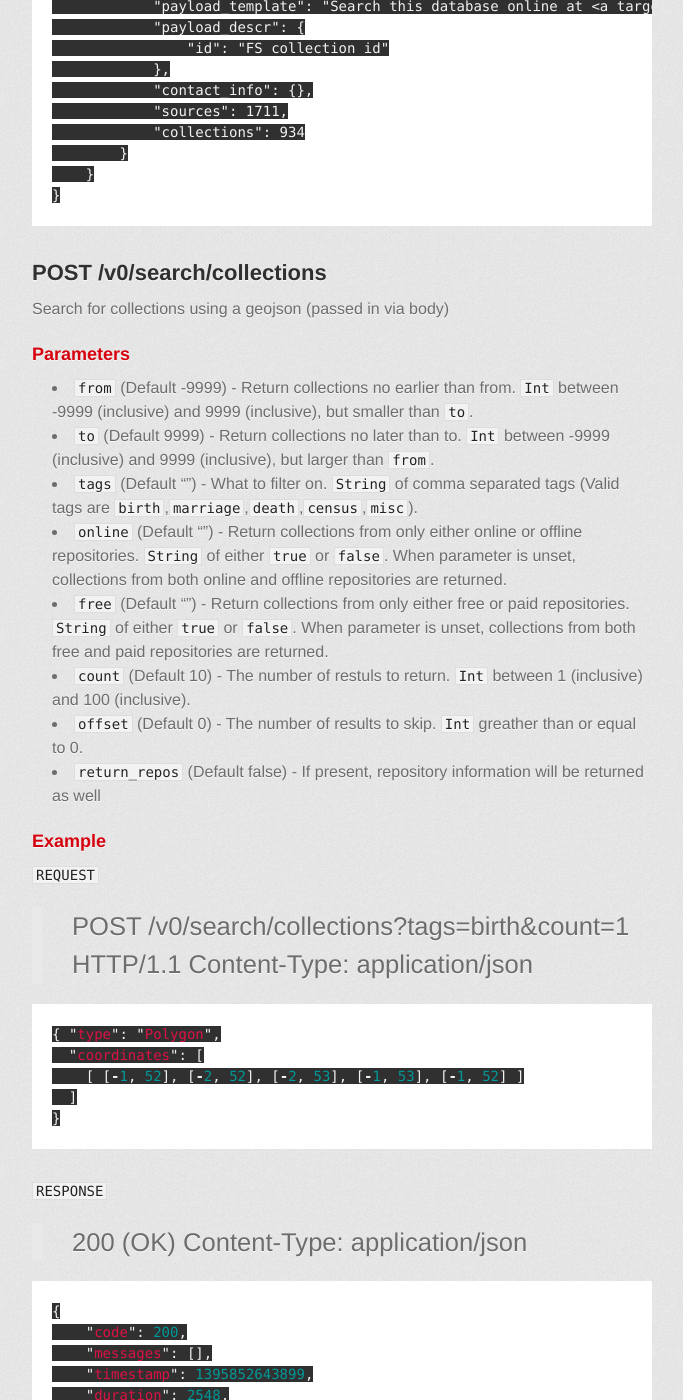
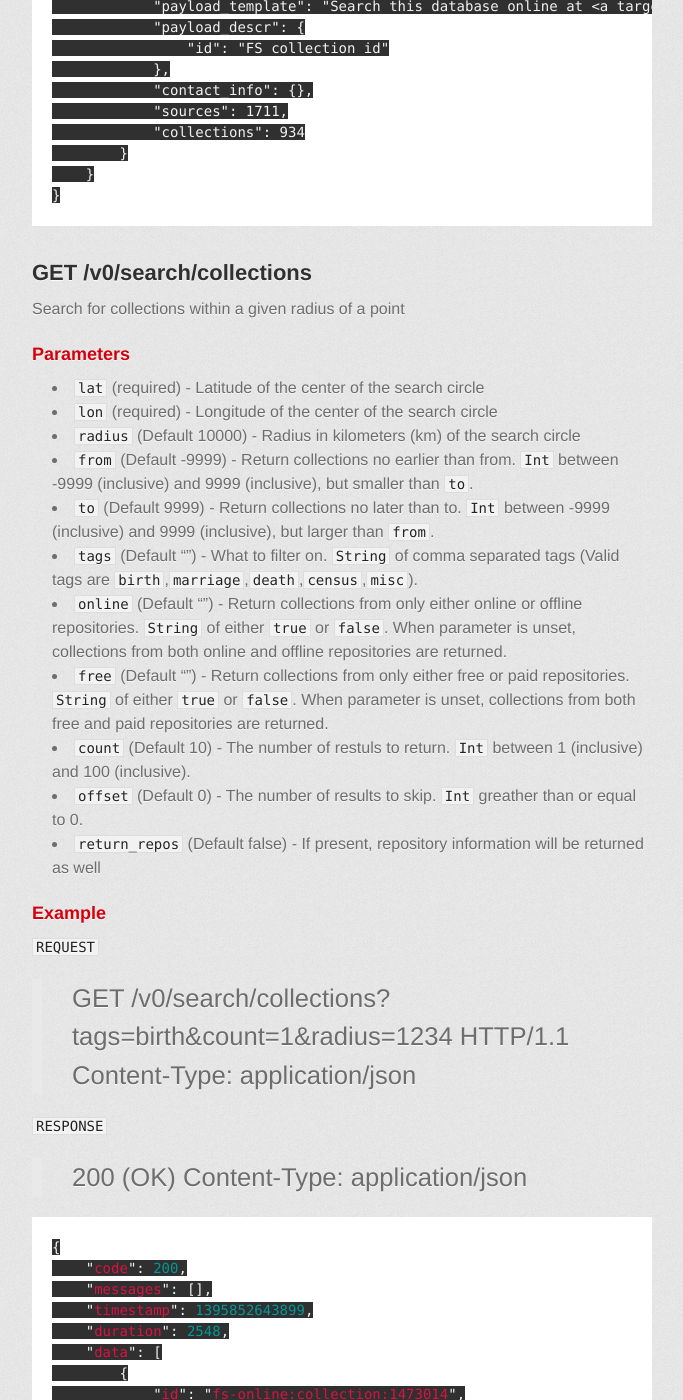
Before and after one commit to findarecord/findarecord.github.io, a Jekyll site: the page built from api/collections.md, in a window 1280 px wide and 1400 px high, scrolled down 2263 px. Shown: the whole window, without its empty margins (298-981 px from the left). Built offline with Jekyll 4.4.1, drawn with Linux system fonts in a browser that asks for light colours; some web fonts are replaced; some of the changed text lies outside the part shown.

Commit message:
Document GET collections search

`````diff
--- a/api/collections.md
+++ b/api/collections.md
@@ -100,6 +100,118 @@ Retrieve a collection
             "collections": 934
         }
     }
+}
+````
+
+## GET /v0/search/collections
+
+Search for collections within a given radius of a point
+
+### Parameters
+
+* `lat` (required) - Latitude of the center of the search circle
+* `lon` (required) - Longitude of the center of the search circle
+* `radius` (Default 10000) - Radius in kilometers (km) of the search circle
+* `from` (Default -9999) - Return collections no earlier than from. `Int` between -9999 (inclusive) and 9999 (inclusive), but smaller than `to`.
+* `to` (Default 9999) - Return collections no later than to. `Int` between -9999 (inclusive) and 9999 (inclusive), but larger than `from`.
+* `tags` (Default "") - What to filter on. `String` of comma separated tags (Valid tags are `birth`,`marriage`,`death`,`census`,`misc`).
+* `online` (Default "") - Return collections from only either online or offline repositories. `String` of either `true` or `false`. When parameter is unset, collections from both online and offline repositories are returned.
+* `free` (Default "") - Return collections from only either free or paid repositories. `String` of either `true` or `false`. When parameter is unset, collections from both free and paid repositories are returned.
+* `count` (Default 10) - The number of restuls to return. `Int` between 1 (inclusive) and 100 (inclusive).
+* `offset` (Default 0) - The number of results to skip. `Int` greather than or equal to 0.
+* `return_repos` (Default false) - If present, repository information will be returned as well
+
+### Example
+
+`REQUEST`
+> GET /v0/search/collections?tags=birth&count=1&radius=1234 HTTP/1.1
+> Content-Type: application/json
+
+`RESPONSE`
+> 200 (OK)
+> Content-Type: application/json
+
+````javascript
+{
+    "code": 200,
+    "messages": [],
+    "timestamp": 1395852643899,
+    "duration": 2548,
+    "data": [
+        {
+            "id": "fs-online:collection:1473014",
+            "source_id": "fs-online:collection:1473014",
+            "repo_id": "repo:5bec95ea-a3f0-4e57-a119-434e194ee97b",
+            "name": "England Births and Christenings, 1538-1975",
+            "from": 1538,
+            "to": 1975,
+            "tags": [
+                "birth"
+            ],
+            "payload": {
+                "id": "1473014"
+            },
+            "place_ids": [
+                "place:4a3dd60c-daa0-4577-9a03-5da1ac4a2b87/1"
+            ],
+            "description": "Index to selected England births and christenings.  Only a few localities are included and the time period varies by locality.  Due to privacy laws, recent records may not be displayed.  The year range represents most of the records. A few records may be earlier or later.  "
+        }
+    ]
+}
+````
+
+`REQUEST`
+> GET /v0/search/collections?tags=birth&count=1&return_repos HTTP/1.1
+> Content-Type: application/json
+
+`RESPONSE`
+> 200 (OK)
+> Content-Type: application/json
+
+````javascript
+{
+    "code": 200,
+    "messages": [],
+    "timestamp": 1395852827176,
+    "duration": 2615,
+    "data": [
+        {
+            "id": "fs-online:collection:1473014",
+            "source_id": "fs-online:collection:1473014",
+            "repo_id": "repo:5bec95ea-a3f0-4e57-a119-434e194ee97b",
+            "name": "England Births and Christenings, 1538-1975",
+            "from": 1538,
+            "to": 1975,
+            "tags": [
+                "birth"
+            ],
+            "payload": {
+                "id": "1473014"
+            },
+            "place_ids": [
+                "place:4a3dd60c-daa0-4577-9a03-5da1ac4a2b87/1"
+            ],
+            "description": "Index to selected England births and christenings.  Only a few localities are included and the time period varies by locality.  Due to privacy laws, recent records may not be displayed.  The year range represents most of the records. A few records may be earlier or later.  ",
+            "url": "https://familysearch.org/search/collection/1473014",
+            "instructions": "Search this database online at <a target=\"_blank\" href=\"https://familysearch.org/search/collection/1473014\">familysearch.org</a>",
+            "repo": {
+                "name": "FamilySearch",
+                "free": true,
+                "online": true,
+                "coordinates": null,
+                "url": "https://familysearch.org/",
+                "description": "",
+                "url_template": "https://familysearch.org/search/collection/{{id}}",
+                "payload_template": "Search this database online at <a target=\"_blank\" href=\"https://familysearch.org/search/collection/{{id}}\">familysearch.org</a>",
+                "payload_descr": {
+                    "id": "FS collection id"
+                },
+                "contact_info": {},
+                "sources": 1711,
+                "collections": 934
+            }
+        }
+    ]
 }
 ````
 
`````
